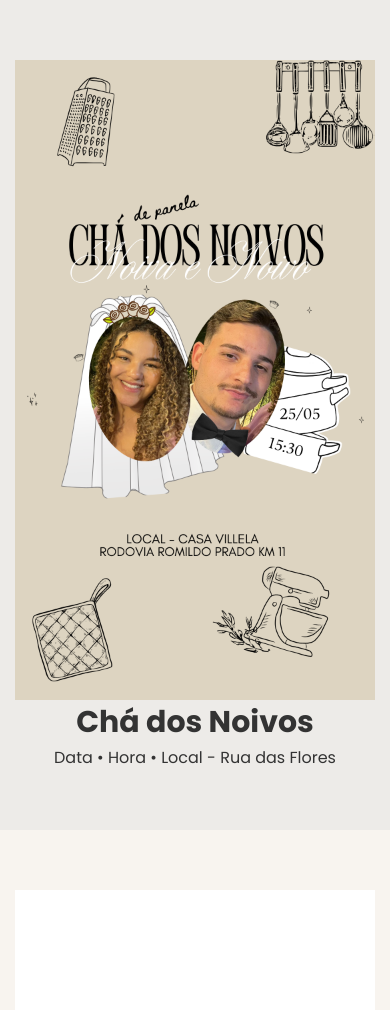
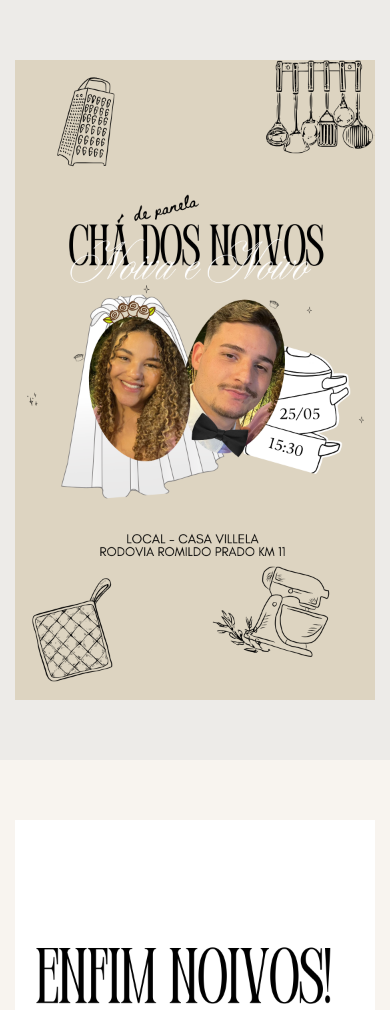
Before and after one commit to Piter1206/Convite_Vitoria-Lucas, a Django app: page / in a window 390 px wide. Shown: the top 1010 px of the page. Run offline with Django 5.2, Linux system fonts and the light colour scheme; data that the repository does not hold is empty.

Commit message:
atualizando html e css

```diff
--- a/static/css/style.css
+++ b/static/css/style.css
@@ -230,16 +230,6 @@ h3 {
     z-index: 999;
 }
 
-@media(max-width:600px) {
-
-    .fechar {
-        font-size: 22px;
-        top: 10px;
-        right: 12px;
-    }
-
-}
-
 .modal-conteudo input {
     width: 100%;
     padding: 12px;
@@ -436,3 +426,13 @@ h3 {
     backdrop-filter: blur(5px);
 
 }
+
+@media(max-width:600px) {
+
+    .fechar {
+        font-size: 22px;
+        top: 10px;
+        right: 12px;
+    }
+
+}
--- a/templates/index.html
+++ b/templates/index.html
@@ -24,8 +24,6 @@
 
             <img src="{% static 'img/capa.png' %}" class="img-full">
 
-            <h1>Chá dos Noivos</h1>
-            <p>Data • Hora • Local - Rua das Flores</p>
 
         </div>
     </section>
```
